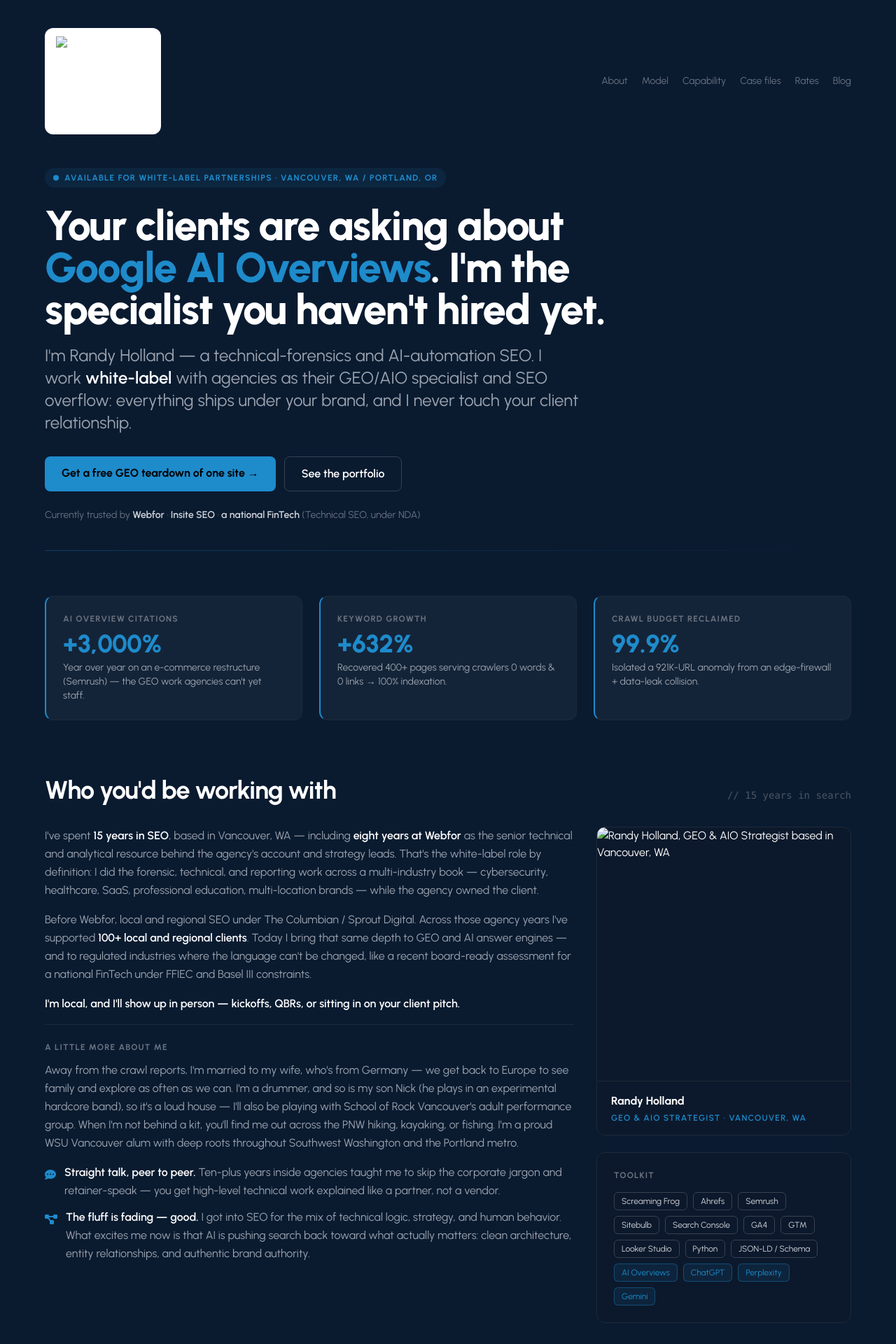
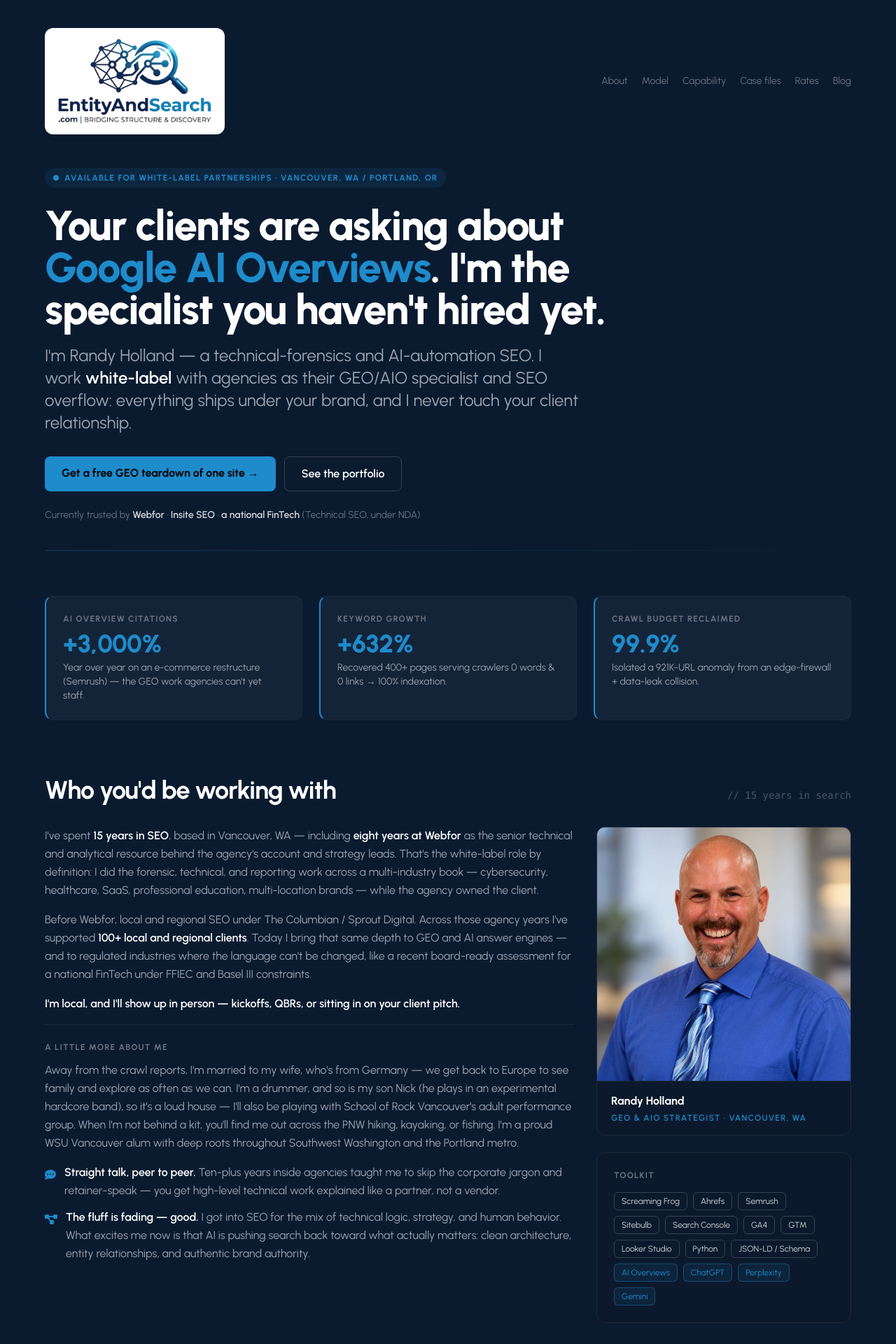
Before and after one commit to rndholland-png/seo-portfolio, a Jekyll site: the page built from for-agencies.html, in a window 1280 px wide. Shown: the top 1920 px of the page at 70% size. Built offline with Jekyll 4.4.1, drawn with Linux system fonts in a browser that asks for light colours; nearby versions of some CDN libraries.

Commit message:
404 updates

```diff
--- a/bugcast-case.html
+++ b/bugcast-case.html
@@ -90,7 +90,7 @@ redirect_from:
 
             <div class="border border-gray-800 rounded-xl overflow-hidden bg-gray-950 aspect-[16/9]">
                 <iframe
-                    src="bugcast-deck.pdf#toolbar=0&navpanes=0"
+                    src="/bugcast-deck.pdf#toolbar=0&navpanes=0"
                     class="w-full h-full"
                     frameborder="0"
                     allowfullscreen="true"
--- a/entity-schema-case.html
+++ b/entity-schema-case.html
@@ -38,7 +38,7 @@ redirect_from:
         <section class="mb-12">
             <h2 class="text-2xl font-bold mb-6">Entity Relationship Map</h2>
             <div class="border border-gray-800 rounded-xl overflow-hidden shadow-2xl">
-                <img src="visualisation.png" alt="Connected Entity Schema Visualization" class="w-full h-auto">
+                <img src="/visualisation.png" alt="Connected Entity Schema Visualization" class="w-full h-auto">
             </div>
             <p class="mt-4 text-sm text-gray-500 italic text-center">Visualizing the Interconnected Entity Graph: Root Organization node nested with Service catalogs and Geographic entities.</p>
         </section>
--- a/for-agencies.html
+++ b/for-agencies.html
@@ -179,7 +179,7 @@ redirect_from:
 
     <!-- top nav -->
     <nav class="flex items-center justify-between mb-12 mt-2">
-        <a href="/" class="inline-flex items-center" aria-label="EntityAndSearch home"><span class="bg-white rounded-xl px-3 py-2 md:px-4 md:py-3 inline-flex"><img src="logo-entityandsearch.png" alt="EntityAndSearch" class="h-12 sm:h-16 md:h-32 block"></span></a>
+        <a href="/" class="inline-flex items-center" aria-label="EntityAndSearch home"><span class="bg-white rounded-xl px-3 py-2 md:px-4 md:py-3 inline-flex"><img src="/logo-entityandsearch.png" alt="EntityAndSearch" class="h-12 sm:h-16 md:h-32 block"></span></a>
         <div class="hidden sm:flex gap-5 text-sm text-gray-500 whitespace-nowrap items-center">
             <a href="#about" class="hover:text-brand transition-colors hidden sm:inline">About</a>
             <a href="#model" class="hover:text-brand transition-colors">Model</a>
@@ -251,7 +251,7 @@ redirect_from:
             </div>
             <div class="space-y-6">
             <figure class="border border-gray-800 rounded-xl overflow-hidden bg-gray-900/40">
-                <img src="randy-holland.jpg" alt="Randy Holland, GEO &amp; AIO Strategist based in Vancouver, WA" width="700" height="700" class="w-full h-auto block" loading="lazy">
+                <img src="/randy-holland.jpg" alt="Randy Holland, GEO &amp; AIO Strategist based in Vancouver, WA" width="700" height="700" class="w-full h-auto block" loading="lazy">
                 <figcaption class="px-5 py-4 border-t border-gray-800">
                     <div class="text-white font-bold">Randy Holland</div>
                     <div class="text-xs text-brand font-semibold uppercase tracking-widest mt-1">GEO &amp; AIO Strategist &middot; Vancouver, WA</div>
--- a/index.html
+++ b/index.html
@@ -153,7 +153,7 @@
 <body class="p-8 min-h-screen flex flex-col justify-between">
     <div class="max-w-6xl mx-auto w-full">
 
-        <div class="mb-10"><a href="/" class="inline-flex" aria-label="EntityAndSearch home"><span class="bg-white rounded-xl px-4 py-3 md:px-5 md:py-4 inline-flex"><img src="logo-entityandsearch.png" alt="EntityAndSearch" class="h-24 md:h-48 block"></span></a></div>
+        <div class="mb-10"><a href="/" class="inline-flex" aria-label="EntityAndSearch home"><span class="bg-white rounded-xl px-4 py-3 md:px-5 md:py-4 inline-flex"><img src="/logo-entityandsearch.png" alt="EntityAndSearch" class="h-24 md:h-48 block"></span></a></div>
         <header class="mb-16 mt-8">
             <span class="text-xs font-bold tracking-widest text-brand uppercase bg-brand/10 px-3 py-1 rounded-full">Portfolio Hub</span>
             <h1 class="text-5xl md:text-6xl font-bold mt-4 mb-4 tracking-tight">Randy Holland &mdash; GEO &amp; AIO Strategist</h1>
--- a/wayfair-pitch-case.html
+++ b/wayfair-pitch-case.html
@@ -46,14 +46,14 @@ redirect_from:
                 <h2 class="text-2xl font-bold text-brand flex items-center">
                     <i class="fa-solid fa-presentation-screen mr-3"></i> Strategy Pitch Deck
                 </h2>
-                <a href="wayfair-deck.pdf" target="_blank" class="text-xs font-bold text-brand hover:text-white bg-brand/10 border border-brand/20 px-4 py-2 rounded-lg transition-all flex items-center gap-2">
+                <a href="/wayfair-deck.pdf" target="_blank" class="text-xs font-bold text-brand hover:text-white bg-brand/10 border border-brand/20 px-4 py-2 rounded-lg transition-all flex items-center gap-2">
                     <i class="fa-solid fa-download"></i> Download Full PDF Deck
                 </a>
             </div>
 
             <div class="w-full bg-gray-950 border border-gray-800 rounded-2xl overflow-hidden shadow-2xl h-[650px]">
                 <iframe
-                    src="wayfair-deck.pdf#toolbar=0&navpanes=0"
+                    src="/wayfair-deck.pdf#toolbar=0&navpanes=0"
                     class="w-full h-full border-none"
                     title="Wayfair SEO Strategy Pitch Deck">
                 </iframe>
```
